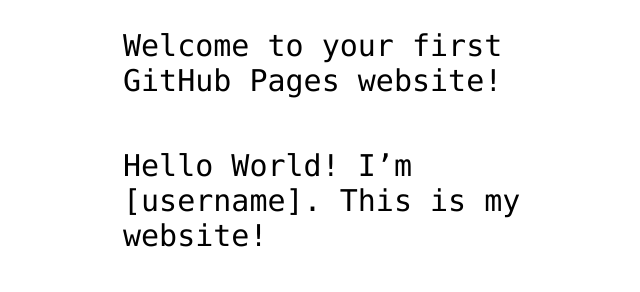
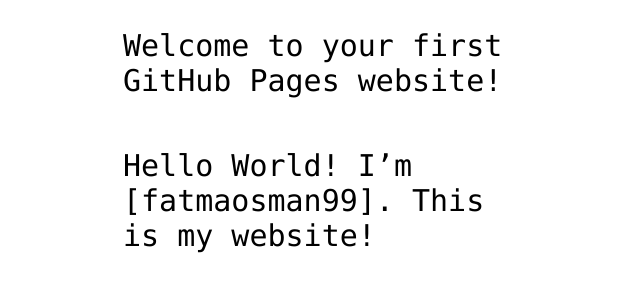
Before and after one commit to fatimaosman99/fatmaosman99, a plain HTML site: page index.html in a window 1280 px wide. Shown: the part 360-652 px from the top of the page, without its empty margins (317-957 px from the left). Drawn offline with Linux system fonts and the light colour scheme.

Commit message:
Update index.html

```diff
--- a/index.html
+++ b/index.html
@@ -13,6 +13,6 @@
 
 <!-- Change this code here by copy and pasting your template on line 15 -->
 <p>Welcome to your first GitHub Pages website!</p>
-<p>Hello World! I’m [username]. This is my website!</p>
+<p>Hello World! I’m [fatmaosman99]. This is my website!</p>
 </body>
 </html>
```
